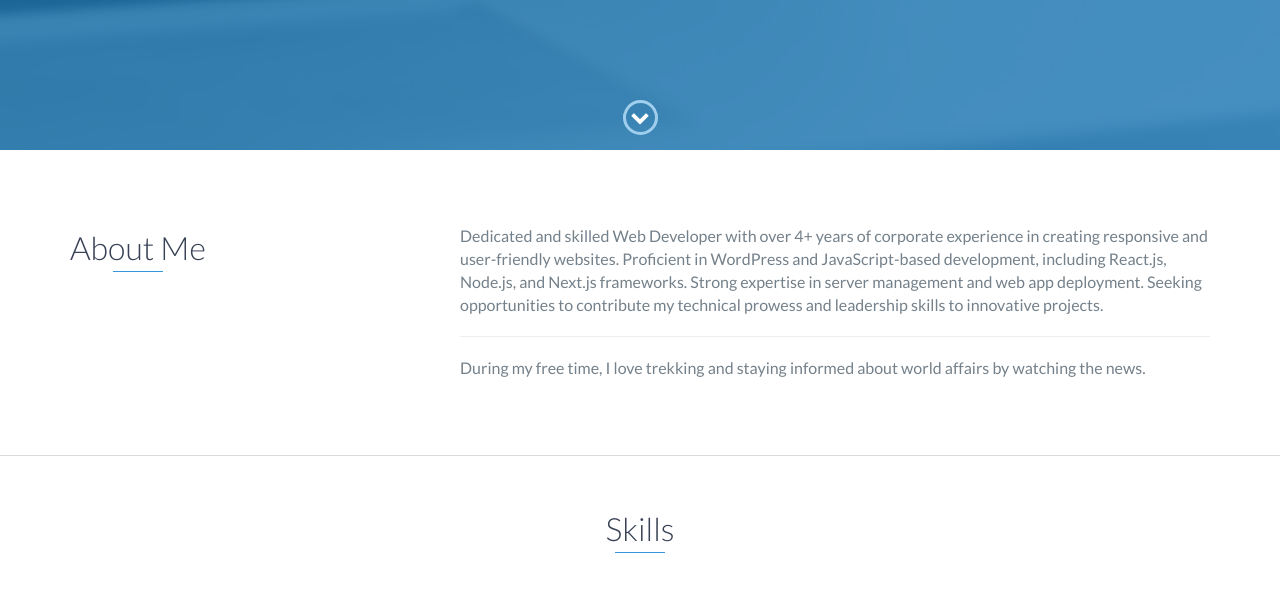
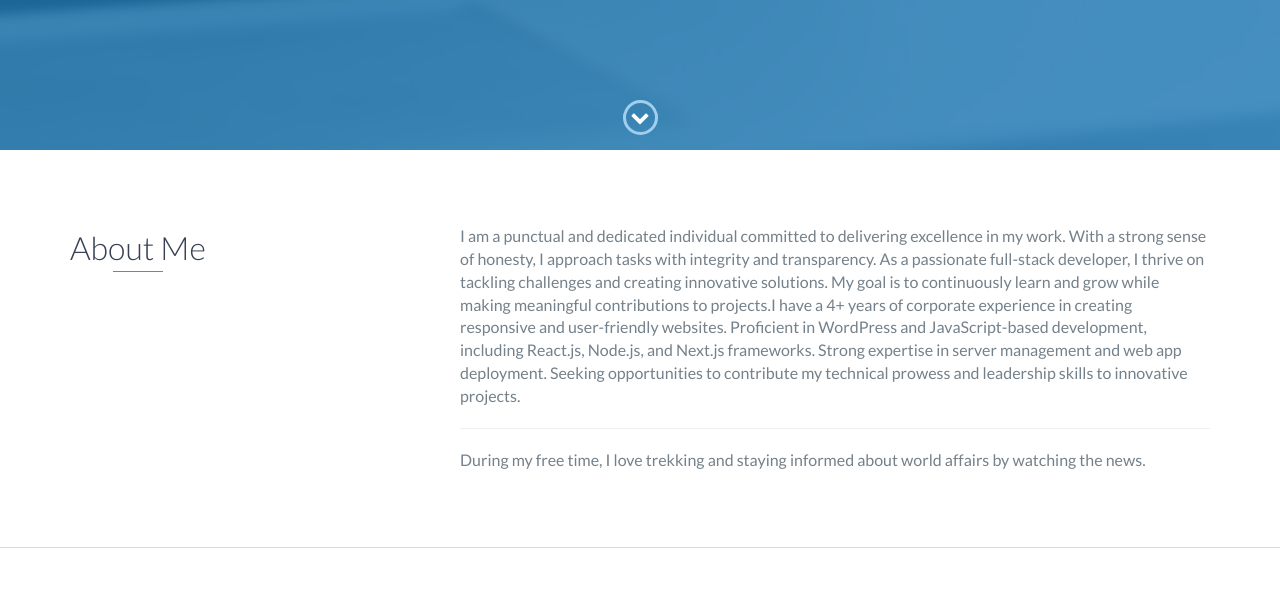
Before and after one commit to omkarap/omkarap, a plain HTML site: page index.html in a window 1280 px wide. Shown: the part 650-1242 px from the top of the page. Drawn offline with nearby package versions, Linux system fonts and the light colour scheme.

Commit message:
Project details updated

```diff
--- a/index.html
+++ b/index.html
@@ -78,11 +78,7 @@
                 </div>
                 <div class="col-md-8">
                     <p>
-                        Dedicated and skilled Web Developer with over 4+ years of corporate experience in creating
-                        responsive and user-friendly websites. Proficient in WordPress and JavaScript-based development,
-                        including React.js, Node.js, and Next.js frameworks. Strong expertise in server management and
-                        web app deployment. Seeking opportunities to contribute my technical prowess and leadership
-                        skills to innovative projects.
+                        I am a punctual and dedicated individual committed to delivering excellence in my work. With a strong sense of honesty, I approach tasks with integrity and transparency. As a passionate full-stack developer, I thrive on tackling challenges and creating innovative solutions. My goal is to continuously learn and grow while making meaningful contributions to projects.I have a 4+ years of corporate experience in creating responsive and user-friendly websites. Proficient in WordPress and JavaScript-based development, including React.js, Node.js, and Next.js frameworks. Strong expertise in server management and web app deployment. Seeking opportunities to contribute my technical prowess and leadership skills to innovative projects.
                         <hr>
                     <p>During my free time, I love trekking and staying informed about world affairs by watching the
                         news.</p>
```
